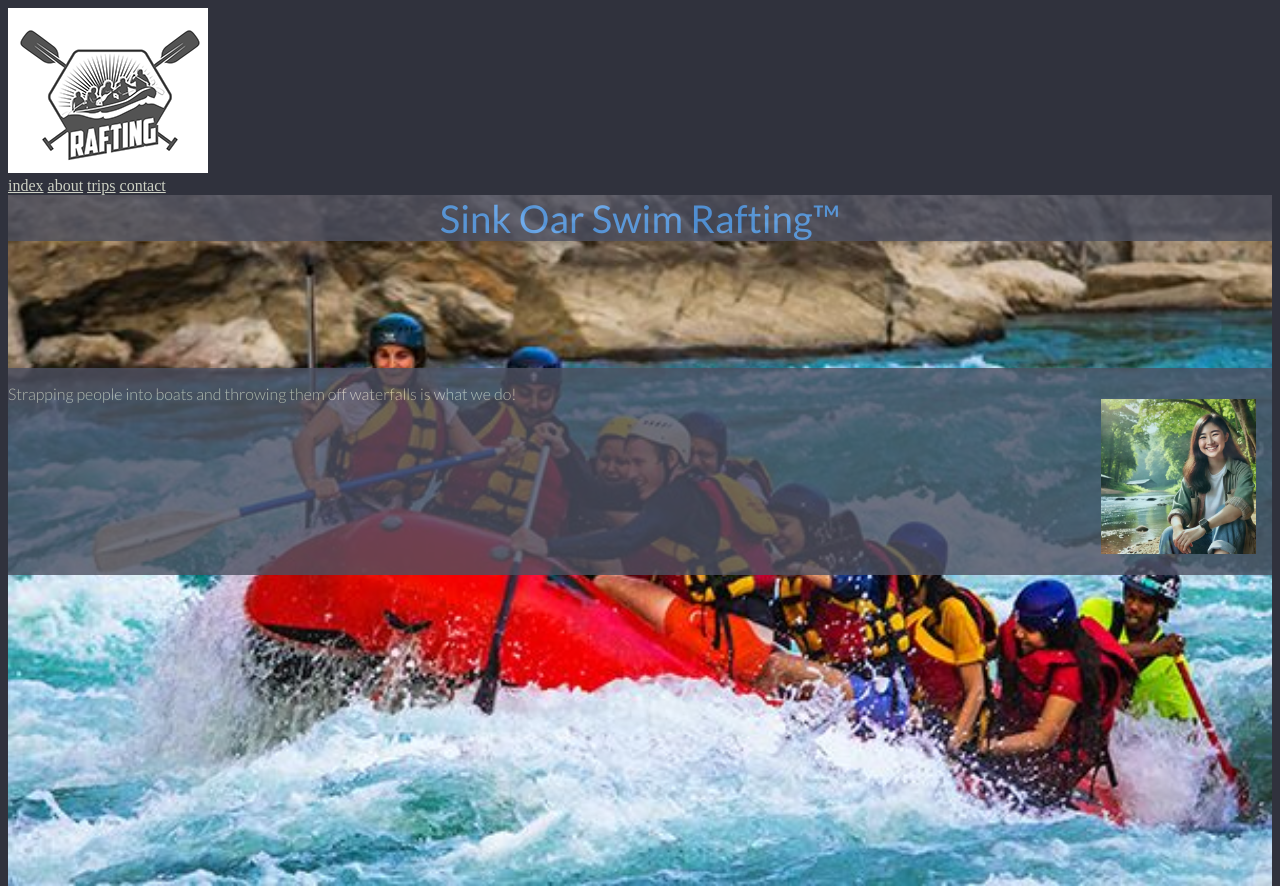
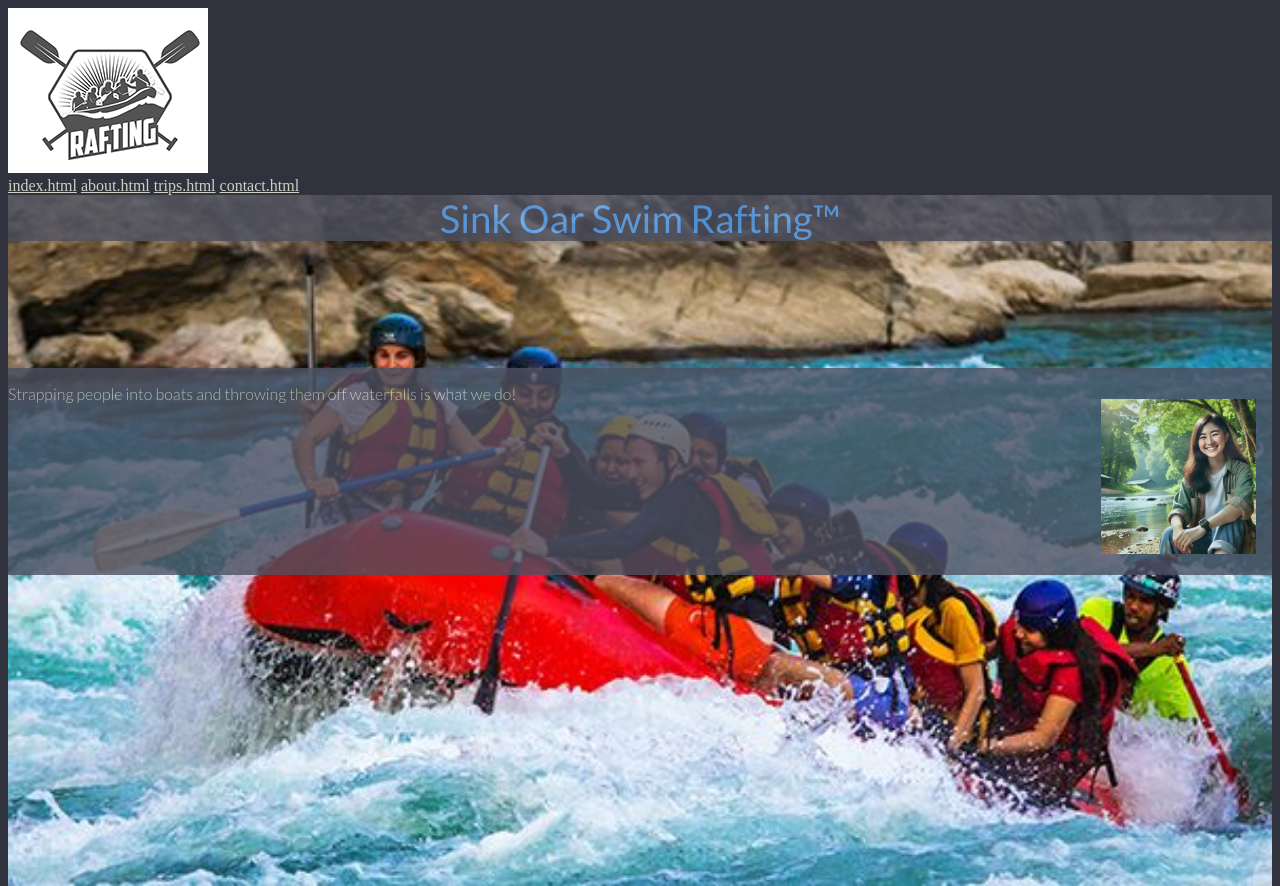
Before and after one commit to chiazmus/wdd130, a plain HTML site: page wwr/about.html in a window 1280 px wide. Shown: the top 886 px of the page. Drawn offline with Linux system fonts and the light colour scheme.

Commit message:
morebugfixes

```diff
--- a/wwr/about.html
+++ b/wwr/about.html
@@ -15,10 +15,10 @@
     <header>
         <img src="images/rafting-logo.png" alt="rafting-logo">
         <nav>
-            <a href="index.html">index</a>
-            <a href="about.html">about</a>
-            <a href="trips.html">trips</a>
-            <a href="contact.html">contact</a>
+            <a href="">index.html</a>
+            <a href="">about.html</a>
+            <a href="">trips.html</a>
+            <a href="">contact.html</a>
         </nav>
     </header>
     <main>
```
